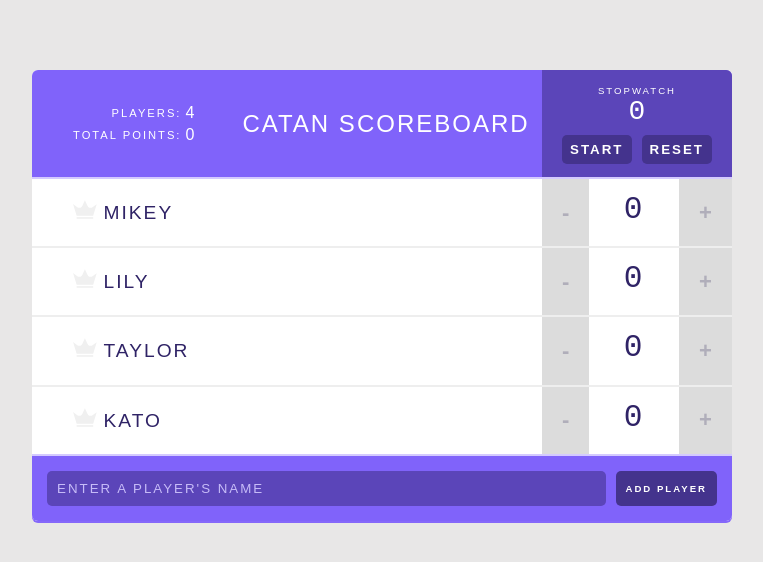
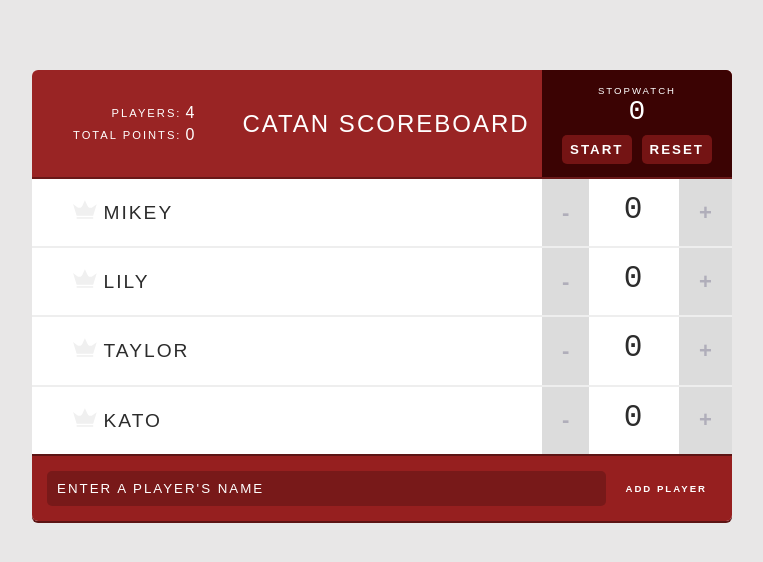
Before and after one commit to imikeyi03/React-Scoreboard-Components, a React (Create React App) app: page / in a window 1280 px wide. Shown: the top 562 px of the page, without its empty margins (258-1021 px from the left). Built offline with nearby package versions, Linux system fonts and the light colour scheme.

Commit message:
fine tuned styles

```diff
--- a/src/index.css
+++ b/src/index.css
@@ -11,8 +11,8 @@
   text-align: center;
   display: flex;
   align-items: center;
-  background-color: #8063FA;
-  border-bottom: solid 2px #D4CAFF;
+  background-color: #992424;
+  border-bottom: solid 2px #691818;
 }
 
 header h1 {
@@ -25,7 +25,7 @@
 /* FORMS */
 form {
   display: flex;
-  background-color: #8063FA;
+  background-color: #961f1f;
 }
 
 input[type=text] {
@@ -34,17 +34,17 @@
   margin: 15px 10px 15px 15px;
   padding: 10px;
   border-radius: 5px;
-  background-color: #5B45B9;
+  background-color: rgba(0, 0, 0, 0.2);
   border-style: none;
   text-shadow: none;
   text-transform: uppercase;
-  color: #C7BCF8;
+  color: #ffffff;
   letter-spacing: 2px;
   outline: none;
 }
 
 input[type=text]::-webkit-input-placeholder{
-  color: #C7BCF8;
+  color: #ffffff;
   letter-spacing: 2px;
 }
 
@@ -57,8 +57,7 @@
   font-size: .6em;
   margin: 15px 15px 15px 0;
   padding: 10px;
-  background-color: #44338D;
-  border-radius: 5px;
+  background-color: #961f1f;
   border: none;
   color: #fff;
   letter-spacing: 2px;
@@ -98,7 +97,7 @@
   background: #fff;
   width: 700px;
   margin: 70px auto;
-  box-shadow: 0 2px 0 rgb(133, 104, 250);
+  box-shadow: 0 2px 0 rgb(92, 20, 20);
   border-radius: 6px;
   overflow: hidden;
 }
@@ -111,7 +110,7 @@
 }
 
   .player:last-of-type {
-    border-bottom-color: #D4CAFF;
+    border-bottom-color: rgb(92, 20, 20);
   }
 
   .player-name:hover .remove-player {
@@ -120,7 +119,7 @@
 
   .player-name,
   .counter-score {
-    color: #2F2366;
+    color: #2c2c2c;
   }
 
   .player-name {
@@ -166,7 +165,7 @@
 .stopwatch {
   padding: 15px 10px 5px 10px;
   margin: -5px -10px -5px 10px;
-  background: #5B45B9;
+  background: #3b0303;
 }
 
   .stopwatch-time {
@@ -177,7 +176,7 @@
 
   .stopwatch button {
     margin: 8px 5px;
-    background-color: #44338D;
+    background-color: #741414;
     border-radius: 5px;
     padding: 7px 8px;
     border: none;
@@ -191,7 +190,7 @@
   .stopwatch button:hover,
   input[type=submit]:hover {
     background: #fff;
-    color: #44338D;
+    color: #7a1f1f;
     cursor: pointer;
   }
 
```
